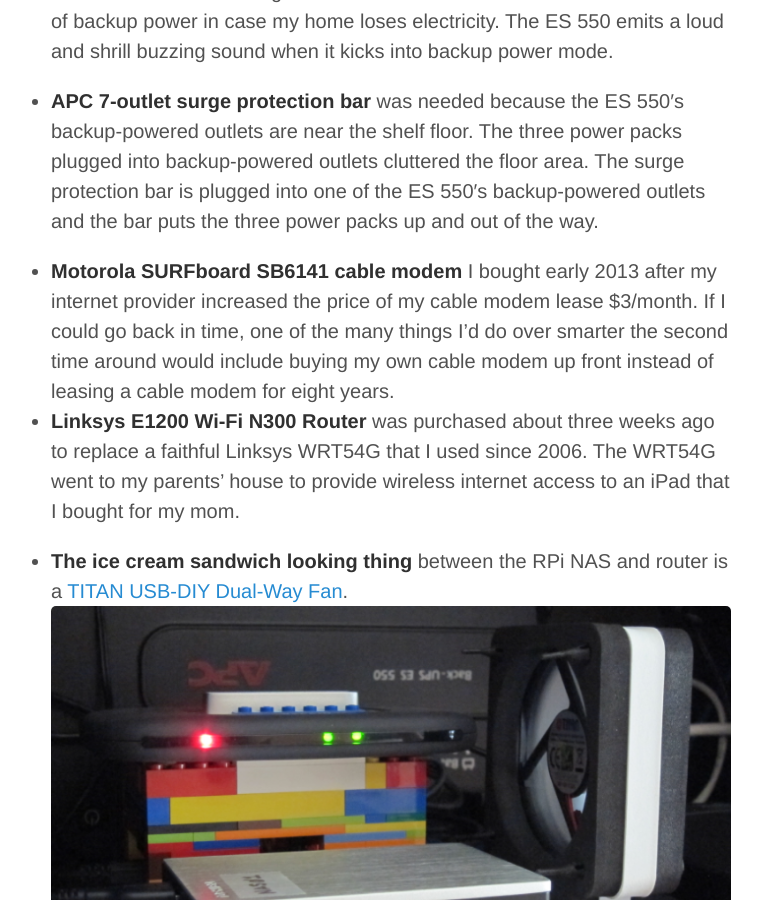
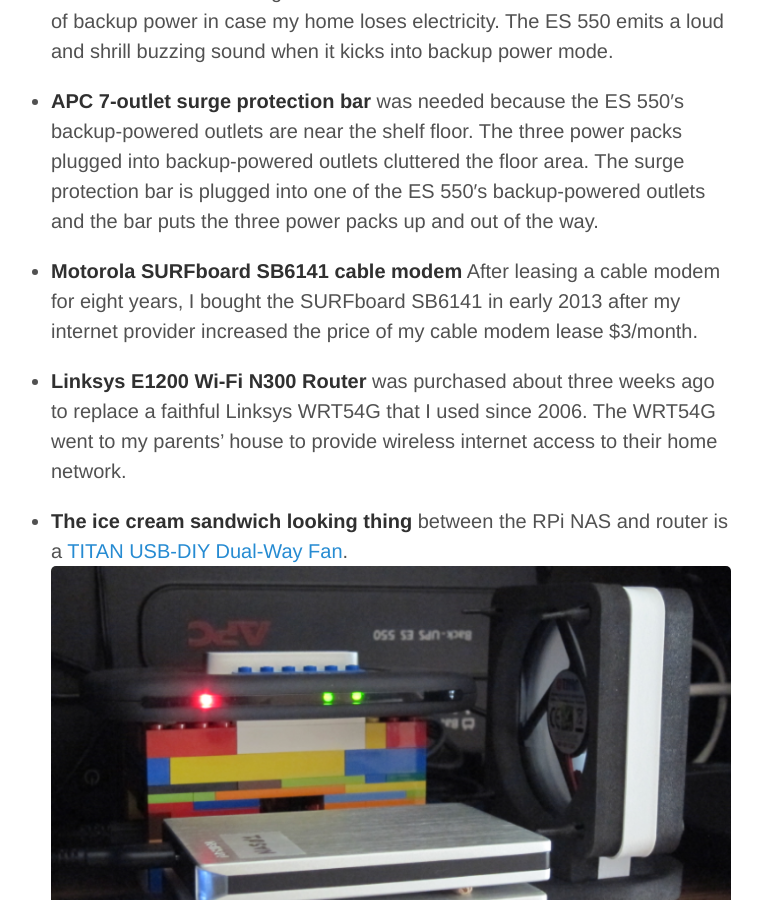
Before and after one commit to raywritescode/raywritescode.github.io, a Jekyll site: the page built from _posts/2014-04-17-micro-data-center.md, in a window 1280 px wide and 900 px high, scrolled down 865 px. Shown: the whole window, without its empty margins (269-1031 px from the left). Built offline with Jekyll 4.4.1, drawn with Linux system fonts in a browser that asks for light colours; Markdown is read by kramdown in place of the engine named in the settings; comment, search, counter and statistics services are not loaded; some of the changed text lies outside the part shown.

Commit message:
micro-data-center.md - minor text updates.

```diff
--- a/_posts/2014-04-17-micro-data-center.md
+++ b/_posts/2014-04-17-micro-data-center.md
@@ -19,8 +19,9 @@ Starting from the lower-left and moving clockwise, the micro data center consist
 
 * **APC 7-outlet surge protection bar** was needed because the ES 550′s backup-powered outlets are near the shelf floor. The three power packs plugged into backup-powered outlets cluttered the floor area. The surge protection bar is plugged into one of the ES 550′s backup-powered outlets and the bar puts the three power packs up and out of the way.
 
-* **Motorola SURFboard SB6141 cable modem** I bought early 2013 after my internet provider increased the price of my cable modem lease $3/month. If I could go back in time, one of the many things I’d do over smarter the second time around would include buying my own cable modem up front instead of leasing a cable modem for eight years.
-* **Linksys E1200 Wi-Fi N300 Router** was purchased about three weeks ago to replace a faithful Linksys WRT54G that I used since 2006. The WRT54G went to my parents’ house to provide wireless internet access to an iPad that I bought for my mom.
+* **Motorola SURFboard SB6141 cable modem** After leasing a cable modem for eight years, I bought the SURFboard SB6141 in early 2013 after my internet provider increased the price of my cable modem lease $3/month.
+
+* **Linksys E1200 Wi-Fi N300 Router** was purchased about three weeks ago to replace a faithful Linksys WRT54G that I used since 2006. The WRT54G went to my parents’ house to provide wireless internet access to their home network.
 
 * **The ice cream sandwich looking thing** between the RPi NAS and router is a [TITAN USB-DIY Dual-Way Fan](http://youtu.be/t6Vy9mDh1mE). ![titanFan](/images/titanFan.png) The fan is housed in a foam case with a foam base to absorb the spinning fan’s vibration. The fan is plugged into the powered-USB hub and is whisper quiet. It runs 24/7.
 
@@ -32,7 +33,7 @@ The micro data center occupies the bottom shelf of a small entertainment center
 
 The entertainment center has a glass front door. The bottom shelf was previously occupied by books before serving as the micro data center space.
 
-Note the black strip on the face of the cable modem. It’s made of a scrap piece of manila envelope cut 1-inch by 3-inches that was painted black using a Magic Marker.
+Note the black strip on the face of the cable modem. It’s made of a scrap piece of manila envelope cut 1-inch by 3-inches and painted black using a Magic Marker.
 
 The black strip is used to block the modem’s power and activity lights, which uncovered light up my room enough making it difficult for me to fall asleep at night.
 
```
